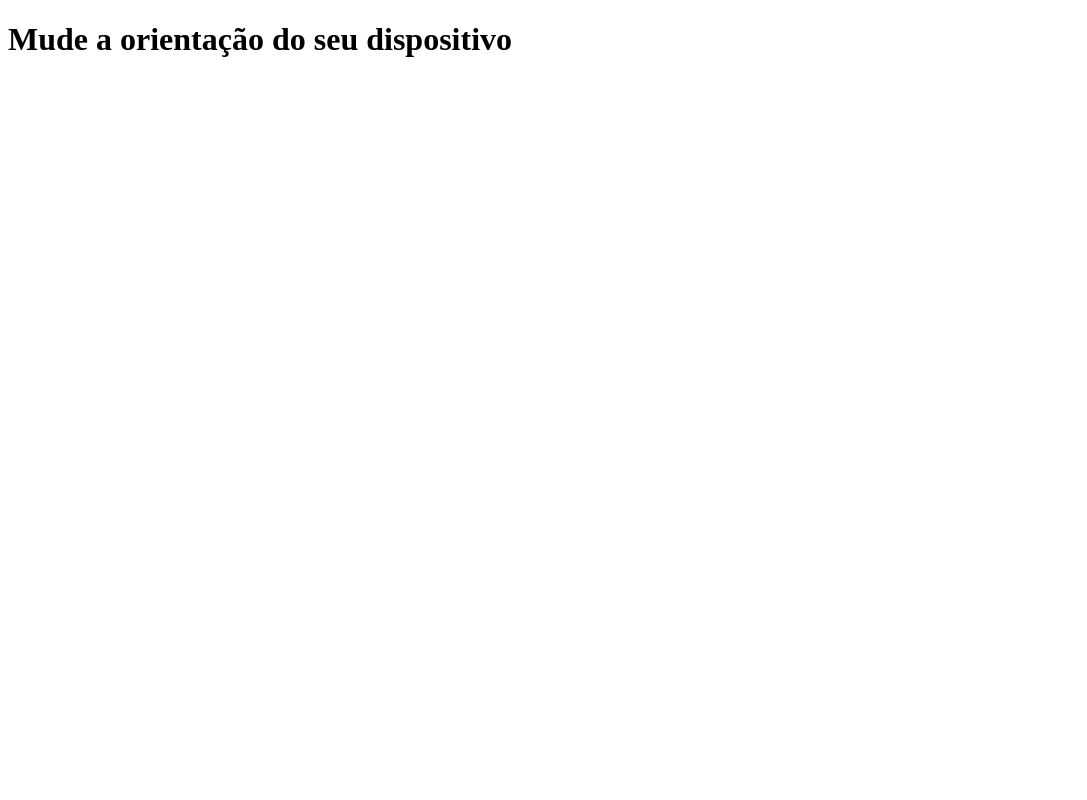
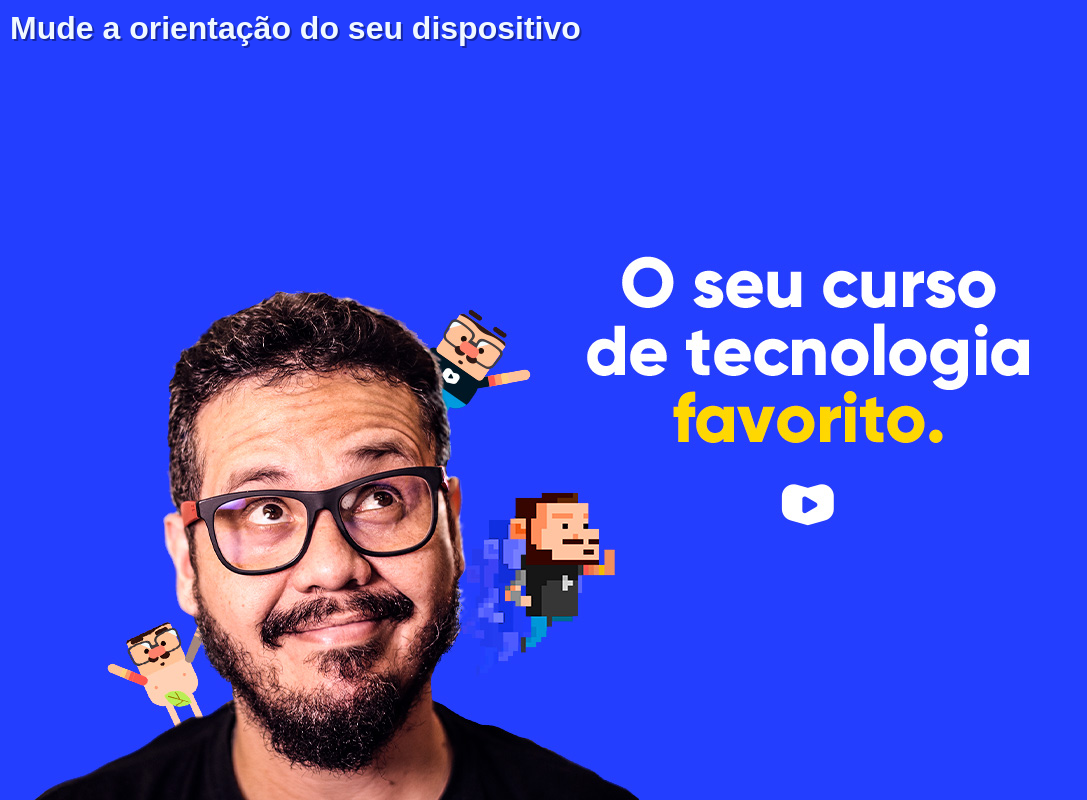
Before and after one commit to Ismar-Jnr/html-css, a plain HTML site: page exercicios/ex026(Mídia Query)/mq002/index.html in a window 1280 px wide. Shown: the whole page, without its empty margins (0-1087 px from the left). Drawn offline with Linux system fonts and the light colour scheme.

Commit message:
MediaQuery/Features seguindo orientação do dispositivo movel

```diff
--- a/exercicios/ex026(Mídia Query)/mq002/estilos/paisagem.css
+++ b/exercicios/ex026(Mídia Query)/mq002/estilos/paisagem.css
@@ -1,2 +1,6 @@
 @charset "UTF-8";
 /*Aparelho deitado (landscape) */
+body{
+   background-image: url(../imagens/cev-landscape.jpg);
+   background-position: left bottom;
+}
--- a/exercicios/ex026(Mídia Query)/mq002/estilos/retrato.css
+++ b/exercicios/ex026(Mídia Query)/mq002/estilos/retrato.css
@@ -1,2 +1,7 @@
 @charset "UTF-8";
 /* Aparelho em pé (portrait) */
+
+body{
+    background-image: url(../imagens/cev-portrait.jpg);
+    background-position: center bottom;
+}
--- a/exercicios/ex026(Mídia Query)/mq002/estilos/style.css
+++ b/exercicios/ex026(Mídia Query)/mq002/estilos/style.css
@@ -1,2 +1,21 @@
 @charset "UTF-8";
 /*Configurações gerais*/
+
+*{
+    margin: 0;
+    padding: 0;
+    font-family: Arial, Helvetica, sans-serif;
+}
+
+html, body{
+    width: 100vw;
+    height: 100vh;
+    background-color: #233EFF;
+    background-size: contain;
+    background-repeat: no-repeat;
+}
+h1{
+    color: aliceblue;
+    text-shadow: 2px 2px 0px #1526a7;
+    padding: 10px;
+}
--- a/exercicios/ex026(Mídia Query)/mq002/index.html
+++ b/exercicios/ex026(Mídia Query)/mq002/index.html
@@ -8,7 +8,7 @@
     <!---------------------------------------------->
     <link rel="stylesheet" href="estilos/style.css" media="all">
     <link rel="stylesheet" href="estilos/retrato.css" media="screen and (orientation:portrait)">
-    <link rel="stylesheet" href="estilos/" media="screen and (orientation: landscape)">
+    <link rel="stylesheet" href="estilos/paisagem.css" media="screen and (orientation: landscape)">
     <!--Quando usamos media podemos informar mediatype(screen, printf, all)
 
     E tambem podemos informar mediafeatures(orientation: portrait, orientation: landscape)
```
